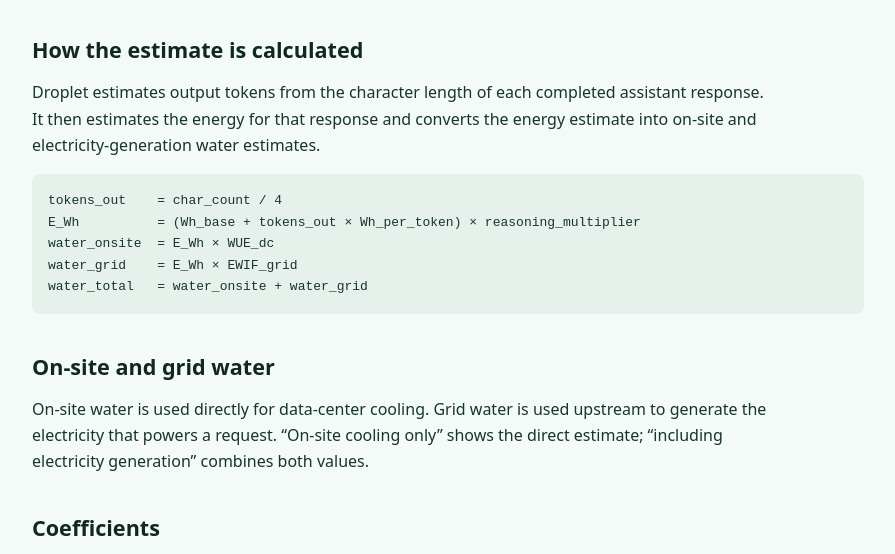
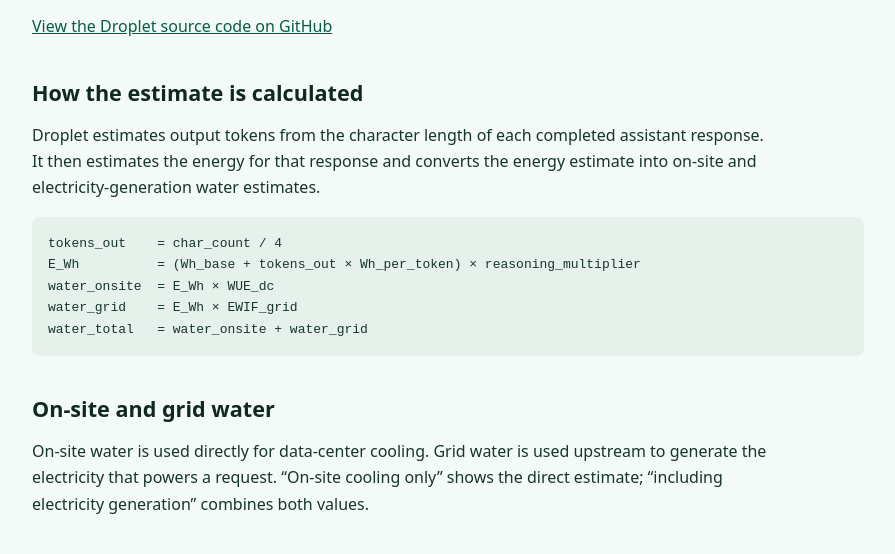
Before and after one commit to ThanveerulHuq/droplet, a website: page privacy-policy/methodology.html in a window 1280 px wide. Shown: the part 217-771 px from the top of the page, without its empty margins (192-1087 px from the left). Drawn offline with Linux system fonts and the light colour scheme.

Commit message:
feat: add README and update methodology page with GitHub source link; enhance tests for privacy policy

```diff
--- a/privacy-policy/methodology.html
+++ b/privacy-policy/methodology.html
@@ -34,6 +34,7 @@
         <p><a href="index.html">← Privacy policy</a></p>
         <h1>Droplet methodology</h1>
         <p class="updated">Model version 0.1.0 · Last updated: August 8, 2026</p>
+        <p><a href="https://github.com/ThanveerulHuq/droplet">View the Droplet source code on GitHub</a></p>
       </header>
 
       <section>
```
Also changed, not shown: scripts/privacy-policy.test.mjs (+1 -0 lines), README.md (added).
